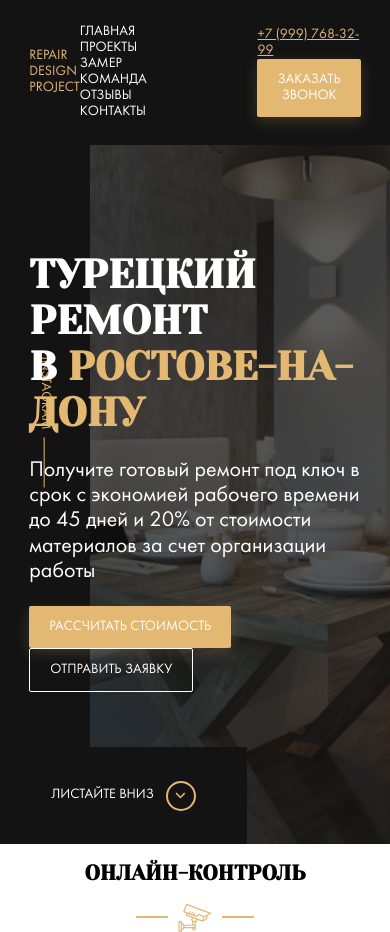
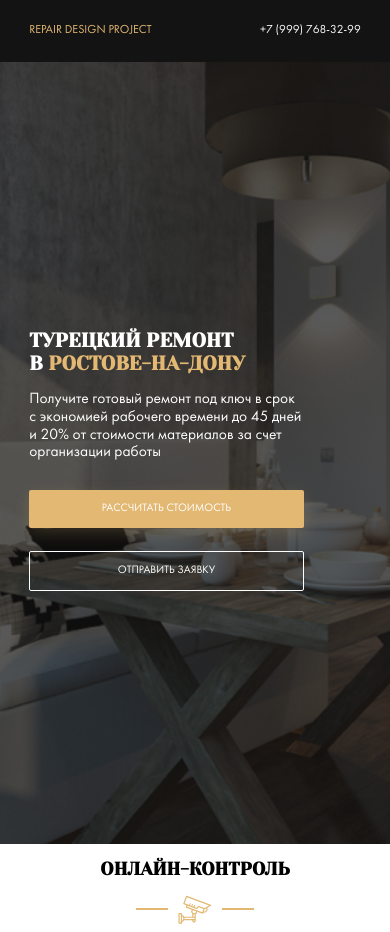
Before and after one commit to 0tohik0/repair-desind, a website: page index.html in a window 390 px wide. Drawn offline with Linux system fonts and the light colour scheme; files whose address does not match are found by name.

Commit message:
refact: make responsive layout for header and hero

```diff
--- a/sass/_interface.sass
+++ b/sass/_interface.sass
@@ -3,6 +3,7 @@
     border: none
     border-radius: 2px
     text-transform: uppercase
+    font-size: 0.93rem
     &:hover
         cursor: pointer
     &--primary
--- /dev/null
+++ b/sass/_media.sass
@@ -0,0 +1,40 @@
+@media screen and ( max-width: 1200px )
+    html
+        font-size: 12px
+    .nav
+        &__item
+            margin-right: 1rem
+@media screen and ( max-width: 992px )
+    .nav
+        display: none
+    .hero
+        &__instagram
+            display: none
+        &__content
+            margin-left: 0
+@media screen and ( max-width: 570px )
+    .contacts
+        &__phone
+            margin-right: 0
+            color: $light
+            text-decoration: none
+        &__button
+            display: none
+    .title
+        font-size: 1.64rem
+    .hero
+        &__scroll-down
+            display: none
+        &__content
+            max-width: 22.86rem
+        &__text
+            font-size: 1.29rem
+            margin-bottom: 2.28rem
+        &__button
+            display: block
+            min-width: 22.86rem
+            margin-bottom: 1.85rem
+@media screen and ( max-hight: 520px )
+    .hero
+        &__scroll-down
+            display: none
--- a/sass/_settings.sass
+++ b/sass/_settings.sass
@@ -1,12 +1,11 @@
+*, *:before, *:after
+  box-sizing: inherit
 html
   box-sizing: border-box
-
-*, *:before, *:after
-  box-sizing: inherit
-
+  font-size: 14px
 body
     font-family: 'Futura Book', sans-serif
-    font-size: 14px
+    font-size: 1rem
 .section
   &-title
     text-align: center
--- a/sass/style.sass
+++ b/sass/style.sass
@@ -7,3 +7,5 @@
 @import 'templates/header'
 @import 'templates/control'
 @import 'templates/hero'
+
+@import 'media'
--- a/sass/templates/_header.sass
+++ b/sass/templates/_header.sass
@@ -18,7 +18,7 @@
         text-decoration: none
         color: $light
         text-transform: uppercase
-        margin-right: 40px
+        margin-right: 2.85rem
         transition: color 0.2s
         &:hover
             color: $primary
--- a/sass/templates/_hero.sass
+++ b/sass/templates/_hero.sass
@@ -18,9 +18,10 @@
         background-color: rgba($dark, 0.7)
     &__content
         position: relative
-        max-width: 670px
+        max-width: 47.85rem
+        margin-left: 4.28rem
     &__text
-        font-size: 22px
+        font-size: 1.57rem
         max-width: 500px
     &__button
         margin-right: 20px
@@ -28,7 +29,7 @@
         position: absolute
         left: 0
         top: 0
-        max-width: 90px
+        max-width: 80px
         height: 100%
     &__scroll-down
         position: absolute
@@ -37,8 +38,8 @@
         justify-content: center
         left: 0
         bottom: 0
-        min-width: 247px
-        min-height: 97px
+        min-width: 17.6rem
+        min-height: 6.92rem
         background-color: $dark
         text-transform: uppercase
         text-decoration: none
@@ -74,6 +75,6 @@
     margin: 0
     font-family: 'Yeseva One', cursive
     text-transform: uppercase
-    font-size: 40px
+    font-size: 2.857rem
     &--primary
         color: $primary
```
Also changed, not shown: css/style.css.
